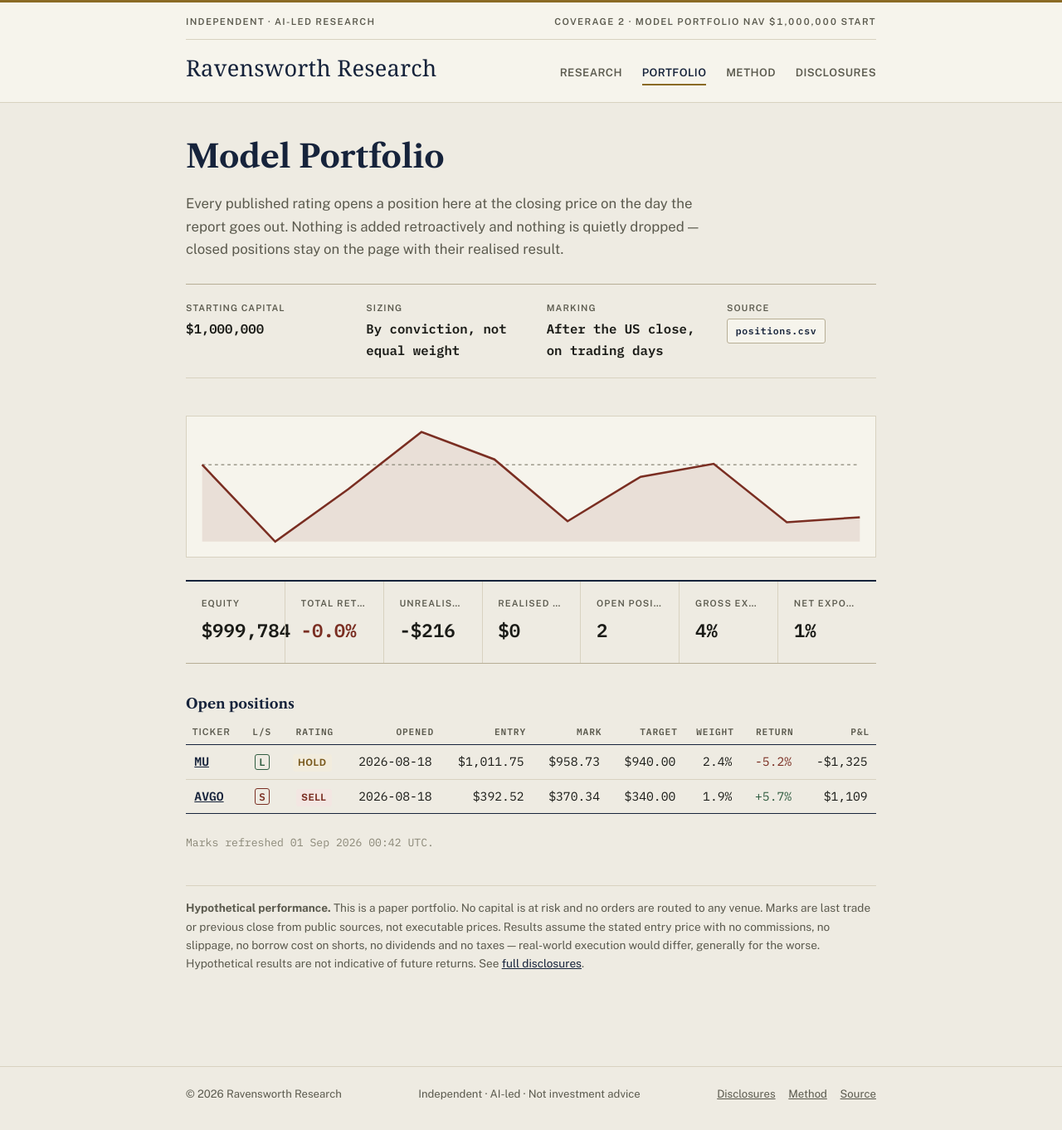
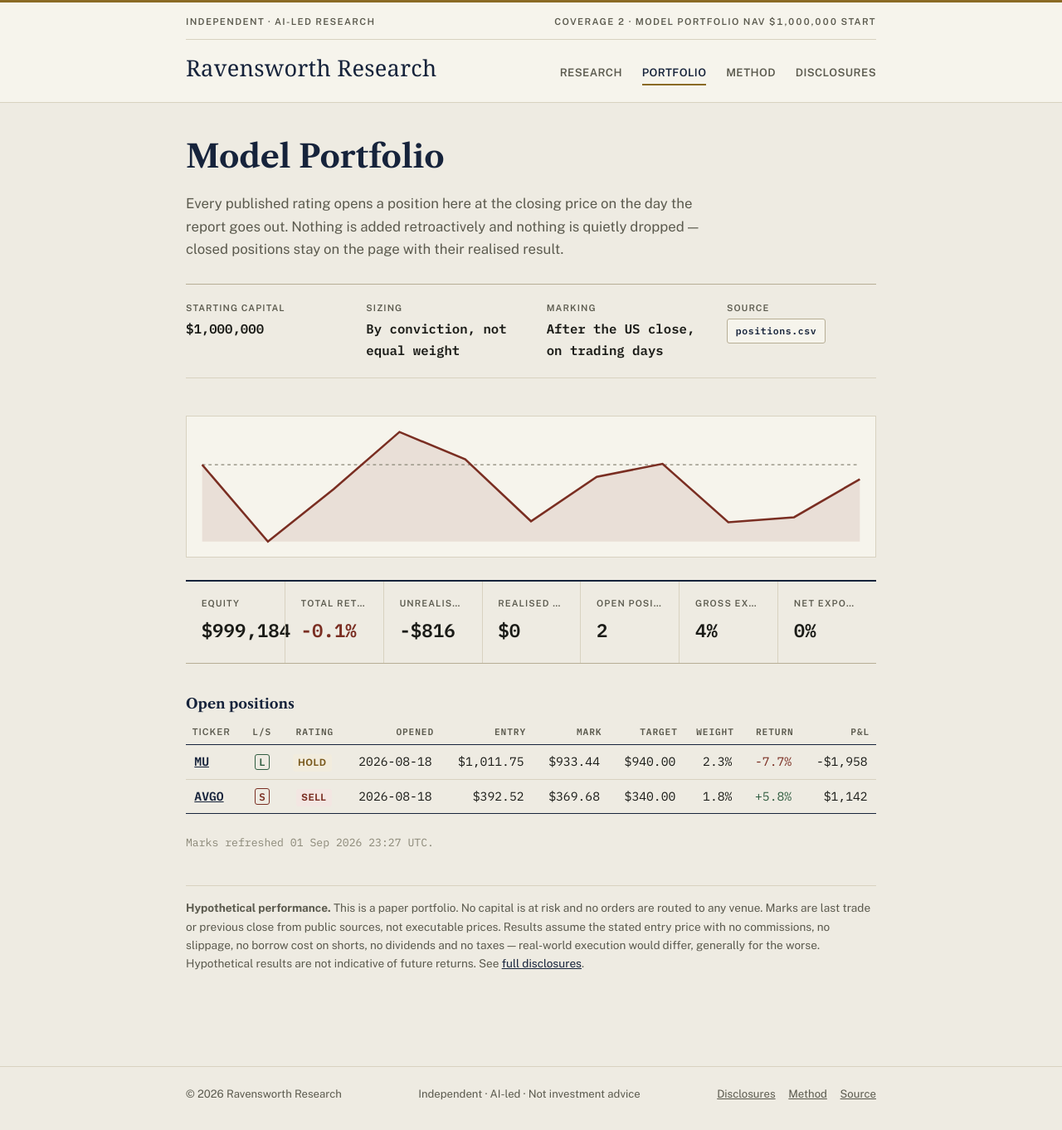
Before and after one commit to ryanrodrigues25200525-svg/ravensworth-research, a Jekyll site: the page built from portfolio.md, in a window 1280 px wide. Shown: the whole page at 83% size. Built offline with Jekyll 4.4.1, drawn with Linux system fonts in a browser that asks for light colours; some web fonts are replaced.

Commit message:
chore: refresh portfolio marks

```diff
--- a/data/equity_curve.csv
+++ b/data/equity_curve.csv
@@ -9,4 +9,4 @@ date,equity
 2026-08-27,1000012.75
 2026-08-28,999140.0
 2026-08-29,999214.25
-2026-09-01,999783.5
+2026-09-01,999184.25
--- a/portfolio.md
+++ b/portfolio.md
@@ -17,22 +17,22 @@ result.</p>
 </dl>
 
 <!-- PORTFOLIO:START -->
-<svg class="equity-curve" viewBox="0 0 640 120" role="img" aria-label="Model portfolio equity curve"><polygon points="8,112 8.0,39.1 77.3,112.0 146.7,62.2 216.0,8.0 285.3,34.0 354.7,92.7 424.0,50.5 493.3,38.2 562.7,93.7 632.0,88.9 632,112" fill="#7a2e22" opacity="0.10"/><line x1="8" y1="39.1" x2="632" y2="39.1" stroke="#8b8878" stroke-width="1" stroke-dasharray="3 3"/><polyline points="8.0,39.1 77.3,112.0 146.7,62.2 216.0,8.0 285.3,34.0 354.7,92.7 424.0,50.5 493.3,38.2 562.7,93.7 632.0,88.9" fill="none" stroke="#7a2e22" stroke-width="2"/></svg>
+<svg class="equity-curve" viewBox="0 0 640 120" role="img" aria-label="Model portfolio equity curve"><polygon points="8,112 8.0,39.1 70.4,112.0 132.8,62.2 195.2,8.0 257.6,34.0 320.0,92.7 382.4,50.5 444.8,38.2 507.2,93.7 569.6,88.9 632.0,52.8 632,112" fill="#7a2e22" opacity="0.10"/><line x1="8" y1="39.1" x2="632" y2="39.1" stroke="#8b8878" stroke-width="1" stroke-dasharray="3 3"/><polyline points="8.0,39.1 70.4,112.0 132.8,62.2 195.2,8.0 257.6,34.0 320.0,92.7 382.4,50.5 444.8,38.2 507.2,93.7 569.6,88.9 632.0,52.8" fill="none" stroke="#7a2e22" stroke-width="2"/></svg>
 <div class="stat-strip">
-<div class="stat-tile"><span class="stat-label">Equity</span><span class="stat-value">$999,784</span></div>
-<div class="stat-tile"><span class="stat-label">Total return</span><span class="stat-value"><span class="neg">-0.0%</span></span></div>
-<div class="stat-tile"><span class="stat-label">Unrealised P&amp;L</span><span class="stat-value">-$216</span></div>
+<div class="stat-tile"><span class="stat-label">Equity</span><span class="stat-value">$999,184</span></div>
+<div class="stat-tile"><span class="stat-label">Total return</span><span class="stat-value"><span class="neg">-0.1%</span></span></div>
+<div class="stat-tile"><span class="stat-label">Unrealised P&amp;L</span><span class="stat-value">-$816</span></div>
 <div class="stat-tile"><span class="stat-label">Realised P&amp;L</span><span class="stat-value">$0</span></div>
 <div class="stat-tile"><span class="stat-label">Open positions</span><span class="stat-value">2</span></div>
 <div class="stat-tile"><span class="stat-label">Gross exposure</span><span class="stat-value">4%</span></div>
-<div class="stat-tile"><span class="stat-label">Net exposure</span><span class="stat-value">1%</span></div>
+<div class="stat-tile"><span class="stat-label">Net exposure</span><span class="stat-value">0%</span></div>
 </div>
 <h3>Open positions</h3>
 <div class="table-wrap"><table class="ledger"><thead><tr><th>Ticker</th><th>L/S</th><th>Rating</th><th>Opened</th><th>Entry</th><th>Mark</th><th>Target</th><th>Weight</th><th>Return</th><th>P&amp;L</th></tr></thead><tbody>
-<tr><td><a href="{{ '/research/2026-08-18-mu/' | relative_url }}">MU</a></td><td><span class="direction long">L</span></td><td><span class="badge hold">Hold</span></td><td>2026-08-18</td><td>$1,011.75</td><td>$958.73</td><td>$940.00</td><td>2.4%</td><td><span class="neg">-5.2%</span></td><td>-$1,325</td></tr>
-<tr><td><a href="{{ '/research/2026-08-18-avgo/' | relative_url }}">AVGO</a></td><td><span class="direction short">S</span></td><td><span class="badge sell">Sell</span></td><td>2026-08-18</td><td>$392.52</td><td>$370.34</td><td>$340.00</td><td>1.9%</td><td><span class="pos">+5.7%</span></td><td>$1,109</td></tr>
+<tr><td><a href="{{ '/research/2026-08-18-mu/' | relative_url }}">MU</a></td><td><span class="direction long">L</span></td><td><span class="badge hold">Hold</span></td><td>2026-08-18</td><td>$1,011.75</td><td>$933.44</td><td>$940.00</td><td>2.3%</td><td><span class="neg">-7.7%</span></td><td>-$1,958</td></tr>
+<tr><td><a href="{{ '/research/2026-08-18-avgo/' | relative_url }}">AVGO</a></td><td><span class="direction short">S</span></td><td><span class="badge sell">Sell</span></td><td>2026-08-18</td><td>$392.52</td><td>$369.68</td><td>$340.00</td><td>1.8%</td><td><span class="pos">+5.8%</span></td><td>$1,142</td></tr>
 </tbody></table></div>
-<p class="stamp">Marks refreshed 01 Sep 2026 00:42 UTC.</p>
+<p class="stamp">Marks refreshed 01 Sep 2026 23:27 UTC.</p>
 <!-- PORTFOLIO:END -->
 
 <div class="disclaimer">
```
